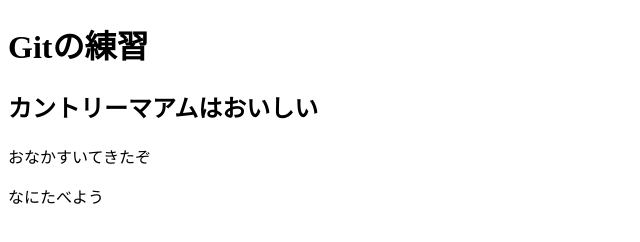
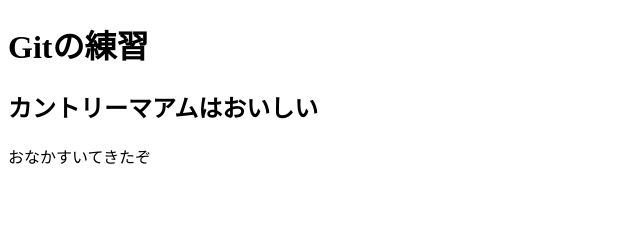
Before and after one commit to FukikoTomikawaCocon/git_test, a plain HTML site: page index.html in a window 1280 px wide. Shown: the whole page, without its empty margins (0-640 px from the left). Drawn offline with Linux system fonts and the light colour scheme.

Commit message:
p消した

```diff
--- a/index.html
+++ b/index.html
@@ -9,7 +9,6 @@
 <h1>Gitの練習</h1>
 <h2>カントリーマアムはおいしい</h2>
 <p>おなかすいてきたぞ</p>
-<p>なにたべよう</p>
 
 
 </html>
```
